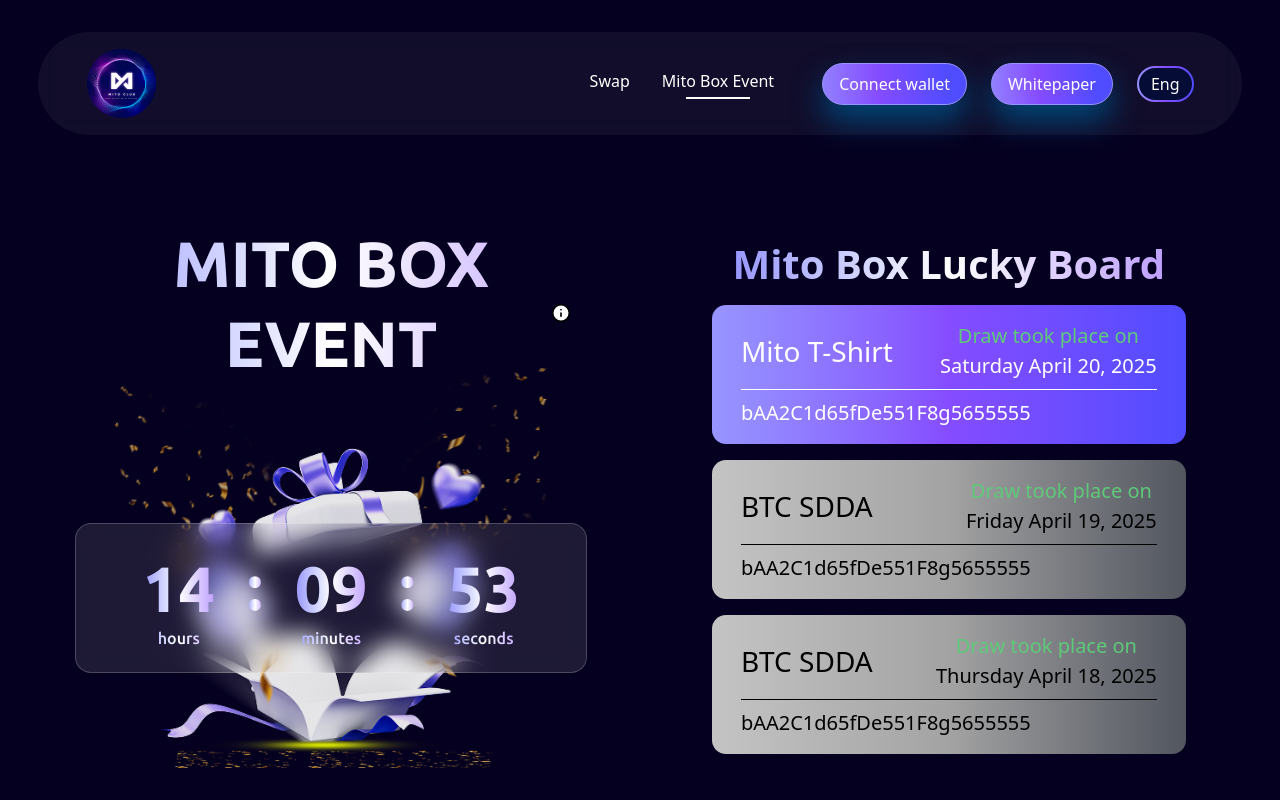
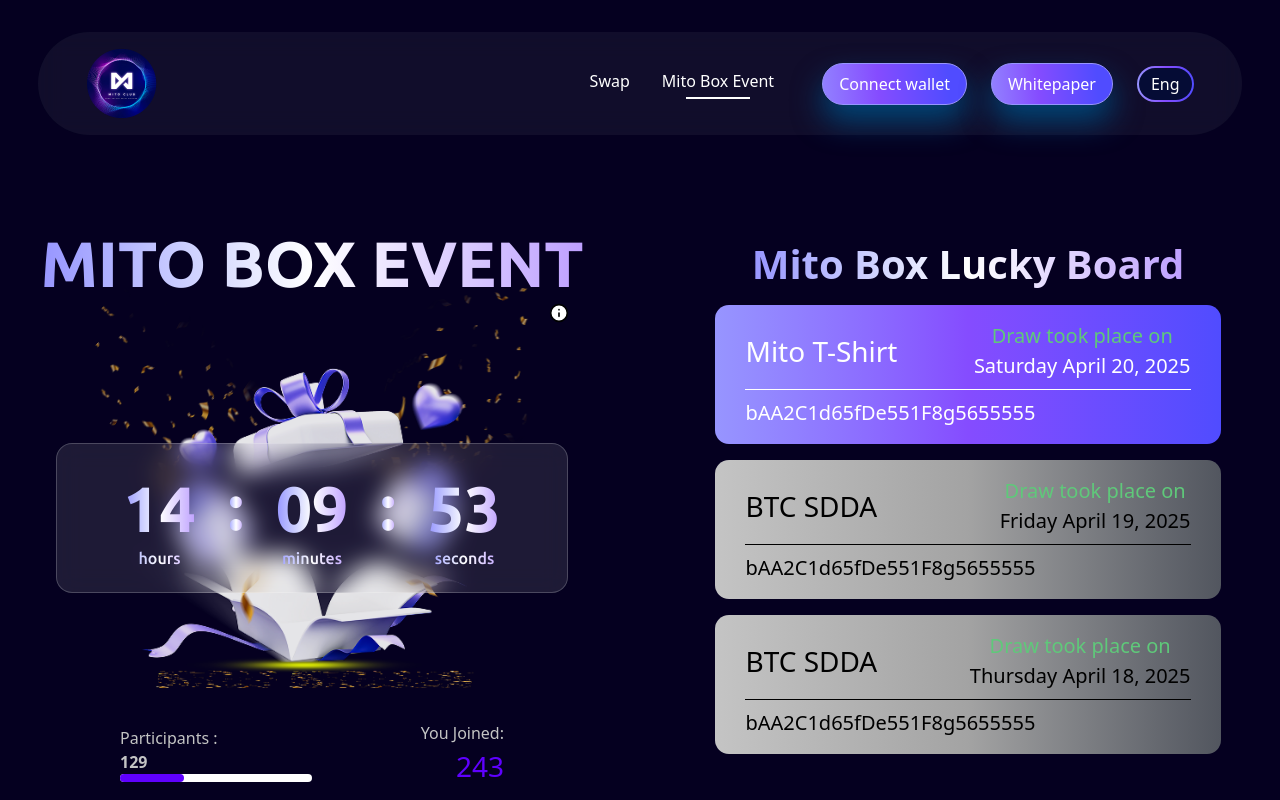
Before and after one commit to Nafeel483/MitoClub, a Next.js app: page /mito-box-event in a window 1280 px wide. Shown: the top 800 px of the page. Built offline with nearby package versions, Linux system fonts and the light colour scheme.

Commit message:
Fixed Grid Issues

```diff
--- a/src/app/mito-box-event/page.tsx
+++ b/src/app/mito-box-event/page.tsx
@@ -47,9 +47,9 @@
   const [isOpen, setIsOpen] = useState(false);
   const [hasJoined, setHasJoined] = useState(false);
 
-   const closeModal = () => setIsOpen(false);
+  const closeModal = () => setIsOpen(false);
 
-   const handleJoinClick = () => {
+  const handleJoinClick = () => {
     if (!hasJoined) {
       setIsOpen(true);
     }
@@ -61,13 +61,12 @@
   };
   return (
 
-    <div className="flex flex-row gap-8 w-[94%] self-center place-self-center mt-30 mb-30">
-
+    <div className="grid grid-cols-1 sm:grid-cols-2 md:grid-cols-2 gap-8 mt-30 mb-30">
       {/* Left */}
       <div className="flex-1 max-w-[722px] min-w-[300px]">
 
         <div className="w-[90%] self-center place-self-center">
-          <EventSection setIsOpen={handleJoinClick} hasJoined={hasJoined}/>
+          <EventSection setIsOpen={handleJoinClick} hasJoined={hasJoined} />
         </div>
 
       </div>
@@ -120,7 +119,7 @@
       </div>
 
       {isOpen && (
-        <MitoBoxModal setIsOpen={closeModal} handleUnderstandClick={handleUnderstandClick}/>
+        <MitoBoxModal setIsOpen={closeModal} handleUnderstandClick={handleUnderstandClick} />
       )}
 
     </div>
```
